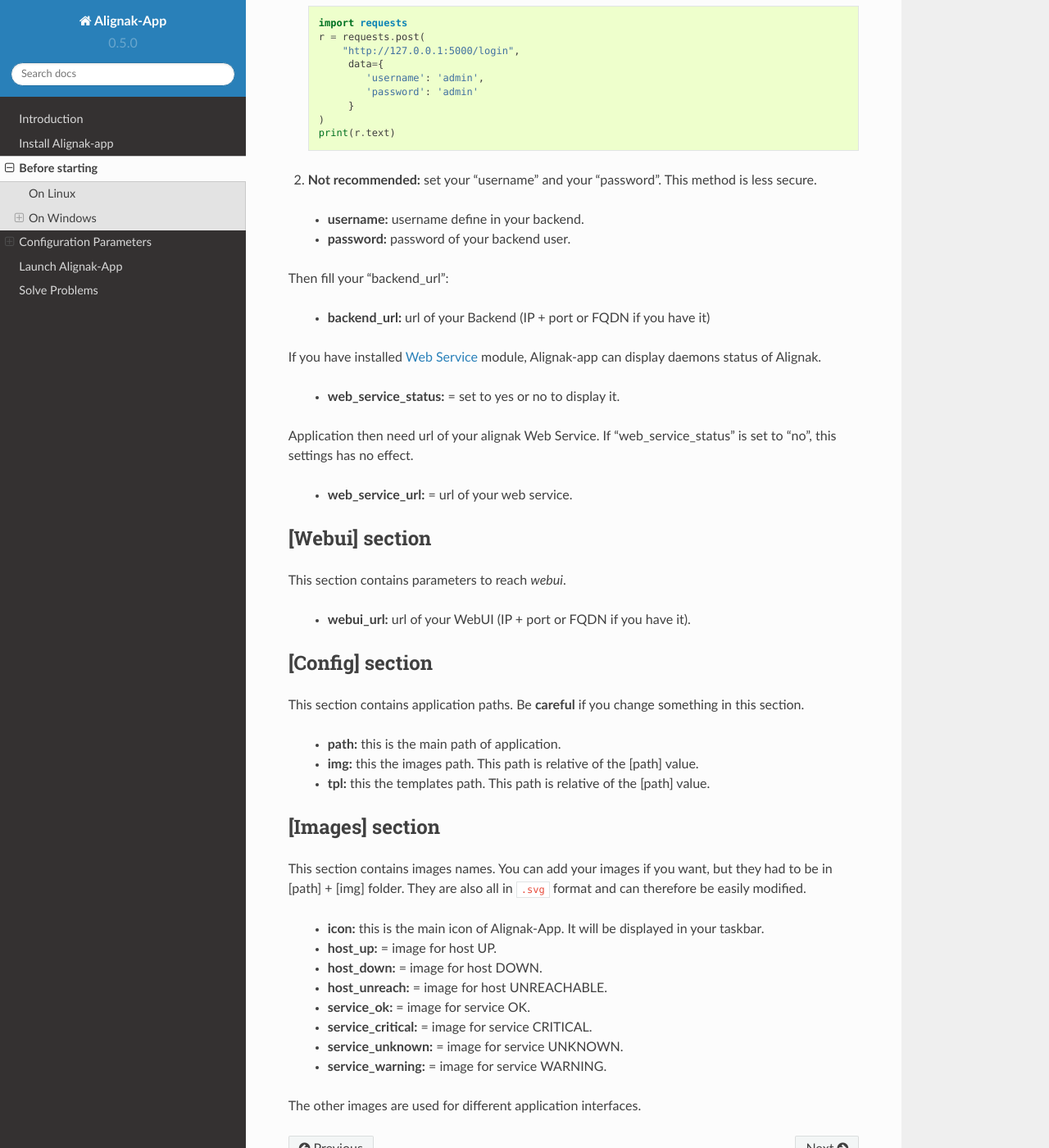
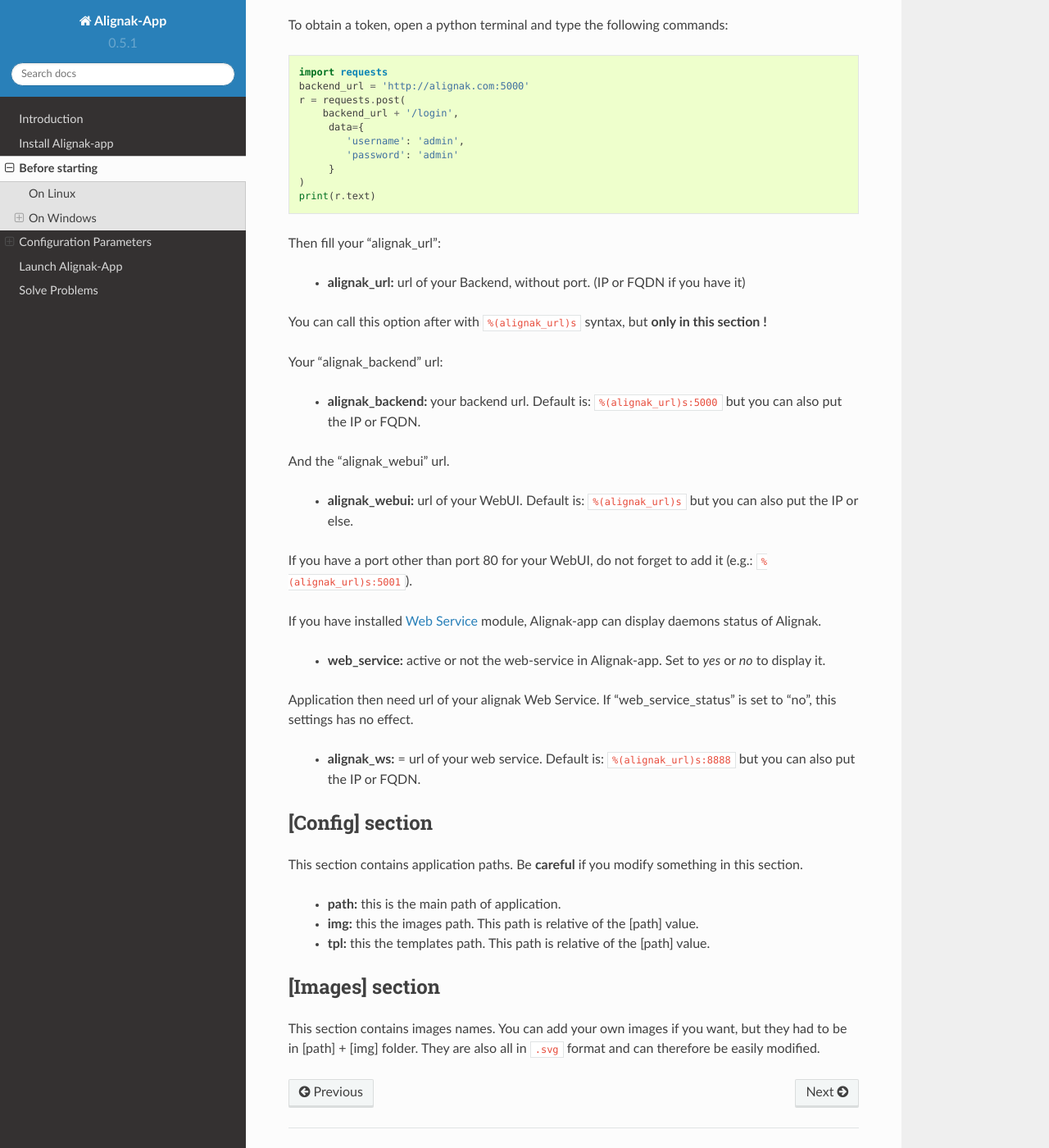
Before and after one commit to Alignak-monitoring-contrib/alignak-app, a Sphinx documentation site: the page built from docs/config.rst, in a window 1280 px wide and 1400 px high, scrolled down 1660 px. Shown: the whole window at 82% size. Built offline with Sphinx 7.4.7 and the Read the Docs theme 2.0.0, drawn with Linux system fonts in a browser that asks for light colours; some of the changed text lies outside the part shown.

Commit message:
Improve doc for parameters, rearranges config file

```diff
--- a/alignak_app/__init__.py
+++ b/alignak_app/__init__.py
@@ -31,7 +31,7 @@
 
 
 # Application version and manifest
-VERSION = (0, 5, 0)
+VERSION = (0, 5, 1)
 __application__ = u"Alignak-App"
 __short_version__ = '.'.join((str(each) for each in VERSION[:2]))
 __version__ = '.'.join((str(each) for each in VERSION[:4]))
--- a/docs/config.rst
+++ b/docs/config.rst
@@ -40,7 +40,7 @@
 Before running application, you must configure it. You can do it in file ``settings.cfg`` located in the folder cited above.
 This file contains Sections who are introduced by a ``[section_name]`` header. Then, it contains ``name = value`` entries.
 
-The two most significant Sections are **[Backend]** and **[Webui]**. You need to fill in your different url and credentials.
+The most significant Section is **[Backend]**. You need to fill in your different url and credentials.
 
 All parameters are also explained in file. For the boolean parameters, you can use the following values: on/off, true/false or 1/0.
 
@@ -57,14 +57,20 @@
 [Backend] section
 -----------------
 
-This section contains parameters to connect to *backend*. Choose from the following 3 ways to connect:
+This section contains parameters to connect to *backend*.
 
-1. **Recommended:** leave empty "username" and "password". Alignak-app will display a login Window.
-2. **Recommended:** set your token in "username" field and leave "password" empty. To obtain a token, open a python terminal and type the following commands::
+For "username" and "password", choose from the following 3 ways to connect:
+
+  * **Recommended:** leave empty "username" and "password". Alignak-app will display a login Window.
+  * **Recommended:** set your token in "username" field and leave "password" empty.
+  * **Not recommended:** set your "username" and your "password". This method is less secure.
+
+To obtain a token, open a python terminal and type the following commands::
 
     import requests
+    backend_url = 'http://alignak.com:5000'
     r = requests.post(
-        "http://127.0.0.1:5000/login",
+        backend_url + '/login',
          data={
             'username': 'admin',
             'password': 'admin'
@@ -72,35 +78,35 @@
     )
     print(r.text)
 
-2. **Not recommended:** set your "username" and your "password". This method is less secure.
+Then fill your "alignak_url":
 
-  * **username:** username define in your backend.
-  * **password:** password of your backend user.
+  * **alignak_url:** url of your Backend, without port. (IP or FQDN if you have it)
 
-Then fill your "backend_url":
+You can call this option after with ``%(alignak_url)s`` syntax, but **only in this section !**
 
-  * **backend_url:** url of your Backend (IP + port or FQDN if you have it)
+Your "alignak_backend" url:
+
+  * **alignak_backend:** your backend url. Default is: ``%(alignak_url)s:5000`` but you can also put the IP or FQDN.
+
+And the "alignak_webui" url.
+
+  * **alignak_webui:** url of your WebUI. Default is: ``%(alignak_url)s`` but you can also put the IP or else.
+
+If you have a port other than port 80 for your WebUI, do not forget to add it (e.g.: ``%(alignak_url)s:5001``).
 
 If you have installed `Web Service <https://github.com/Alignak-monitoring-contrib/alignak-module-ws>`_ module,
 Alignak-app can display daemons status of Alignak.
 
-  * **web_service_status:** = set to yes or no to display it.
+  * **web_service:** active or not the web-service in Alignak-app. Set to `yes` or `no` to display it.
 
 Application then need url of your alignak Web Service. If "web_service_status" is set to "no", this settings has no effect.
 
-  * **web_service_url:** = url of your web service.
-
-[Webui] section
----------------
-
-This section contains parameters to reach *webui*.
-
-  * **webui_url:** url of your WebUI (IP + port or FQDN if you have it).
+  * **alignak_ws:** = url of your web service. Default is: ``%(alignak_url)s:8888`` but you can also put the IP or FQDN.
 
 [Config] section
 ----------------
 
-This section contains application paths. Be **careful** if you change something in this section.
+This section contains application paths. Be **careful** if you modify something in this section.
 
   * **path:** this is the main path of application.
   * **img:** this the images path. This path is relative of the [path] value.
@@ -109,18 +115,5 @@
 [Images] section
 ----------------
 
-This section contains images names. You can add your images if you want, but they had to be in [path] + [img] folder.
+This section contains images names. You can add your own images if you want, but they had to be in [path] + [img] folder.
 They are also all in ``.svg`` format and can therefore be easily modified.
-
-  * **icon:** this is the main icon of Alignak-App. It will be displayed in your taskbar.
-
-  * **host_up:** = image for host UP.
-  * **host_down:** = image for host DOWN.
-  * **host_unreach:** = image for host UNREACHABLE.
-
-  * **service_ok:** = image for service OK.
-  * **service_critical:** = image for service CRITICAL.
-  * **service_unknown:** = image for service UNKNOWN.
-  * **service_warning:** = image for service WARNING.
-
-The other images are used for different application interfaces.
```
Also changed, not shown: 3 other files.
